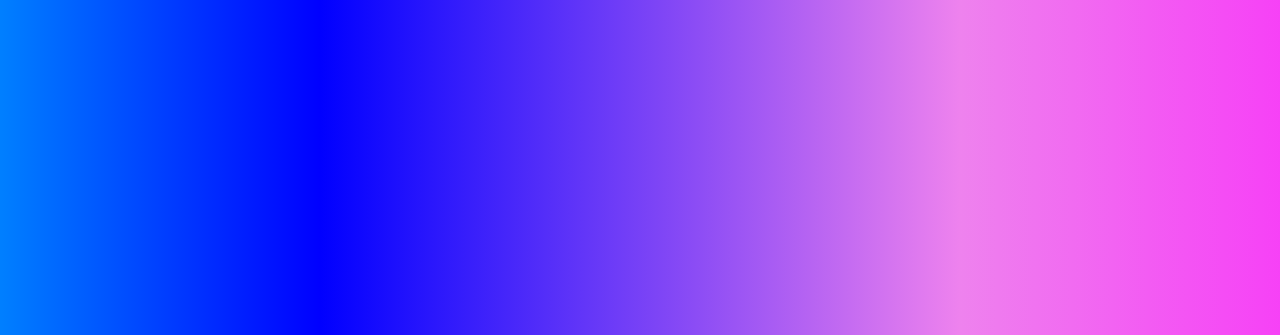
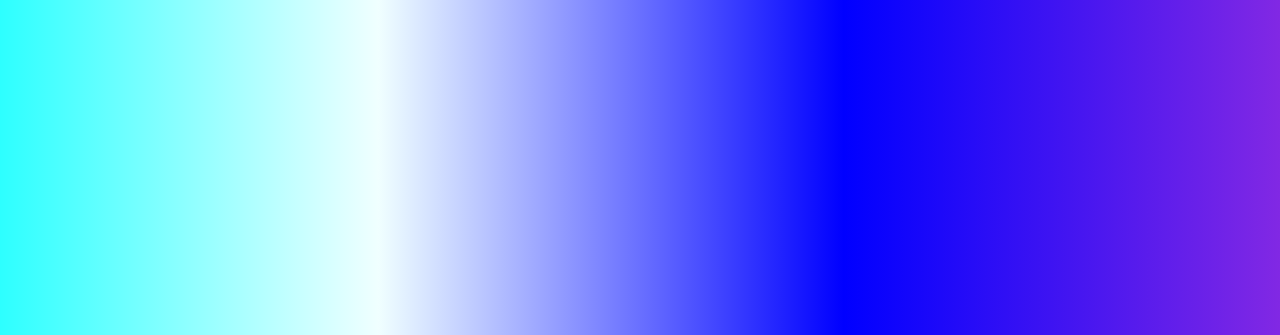
Before and after one commit to DrGuguDaVL/Trabalhos, a plain HTML site: page index.html in a window 1280 px wide. Shown: the top 335 px of the page. Drawn offline with Linux system fonts and the light colour scheme.

Commit message:
Update index.html

```diff
--- a/index.html
+++ b/index.html
@@ -24,8 +24,7 @@ body {
 
     background: linear-gradient(
         90deg,
-        red, orange, yellow, lime,
-        cyan, blue, violet, magenta, red
+        red, orange, yellow, chartreuse, lime, springgreen, cyan, azure, blue, blueviolet, magenta, #FF007F
     );
 
     background-size: 400% 400%;
```
